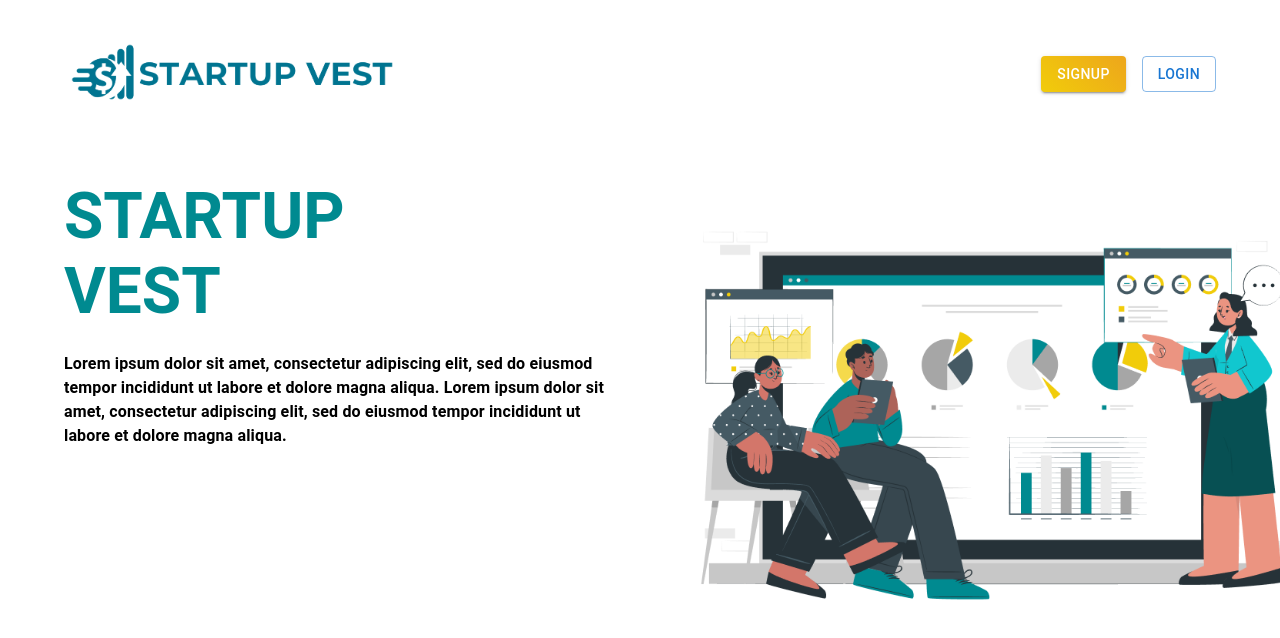
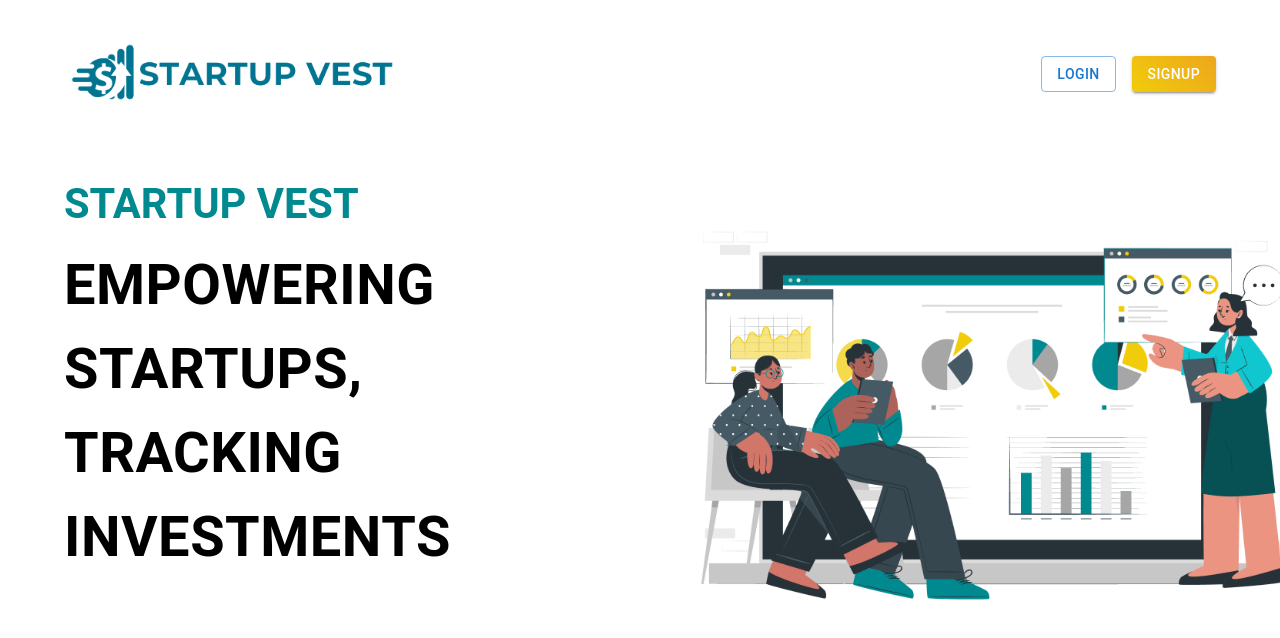
Before and after one commit to XenoviaaaFritzyyy/StartUp-Vest-Front, a React (Create React App) app: page / in a window 1280 px wide. Shown: the top 638 px of the page. Built offline with nearby package versions, Linux system fonts and the light colour scheme.

Commit message:
Push ko yan teh, push ko to teh. landing page, Signup and app.js changes kasi.

```diff
--- a/src/App.js
+++ b/src/App.js
@@ -23,7 +23,7 @@
       <Routes>
         <Route path="/" element={<LandingPage />} />
         <Route path="/signup" element={<Signup />} />
-        {/* <Route path="/landingpage" element={<LandingPage />} /> */}
+        <Route path="/login" element={<Login />} />
 
         <Route path="/profile" element={<Profile />} />
         <Route path="/companies" element={<Companies />} />
--- a/src/Components/LandingPage.js
+++ b/src/Components/LandingPage.js
@@ -1,6 +1,6 @@
 import React from 'react';
 import { Link } from 'react-router-dom';
-import { Container, Box, Typography, Button, Grid } from '@mui/material';
+import { Container, Box, Typography, Button, Grid} from '@mui/material';
 
 const LandingPage = () => {
   return (
@@ -22,27 +22,17 @@
           />
         </Box>
         <Box>
-          {/* Link to Signup */}
+          <Button component={Link} to="/login" variant="outlined" color="primary" sx={{ mr: 2 }}>
+            Login
+          </Button>
           <Button
-            variant="contained"
-            component={Link}
-            to="/signup"
+            component={Link} to="/signup" variant="contained"
             sx={{
               backgroundImage: 'linear-gradient(45deg, #F1CC0A, #EDA61C)',
-              color: '#FFFFFF',
-              mr: 2,
+              color: '#FFFFFF'
             }}
           >
             Signup
-          </Button>
-          {/* Link to Login */}
-          <Button
-            variant="outlined"
-            component={Link}
-            to="/login"
-            color="primary"
-          >
-            Login
           </Button>
         </Box>
       </Box>
@@ -50,29 +40,11 @@
       <Grid container spacing={4} sx={{ mt: 5 }}>
         <Grid item xs={12} md={6}>
             <Box sx={{ textAlign: 'center' }}>
-            <Typography
-              variant="h3"
-              gutterBottom
-              sx={{
-                fontWeight: 'bold',
-                color: '#008A90',
-                textAlign: 'left',
-                fontSize: '4rem',
-              }}
-            >
-              <span style={{ display: 'block' }}>STARTUP</span>
-              <span style={{ display: 'block' }}>VEST</span>
+            <Typography variant="h3" gutterBottom sx={{ fontWeight: 'bold', color: '#008A90', textAlign: 'left', fontSize: '2.6rem' }}>
+                STARTUP VEST
             </Typography>
-            <Typography
-              variant="body1"
-              align="left"
-              paragraph
-              sx={{ fontWeight: 'bold', color: '#000000' }}
-            >
-              Lorem ipsum dolor sit amet, consectetur adipiscing elit, sed do
-              eiusmod tempor incididunt ut labore et dolore magna aliqua. Lorem
-              ipsum dolor sit amet, consectetur adipiscing elit, sed do eiusmod
-              tempor incididunt ut labore et dolore magna aliqua.
+            <Typography variant="body1" align="left" paragraph sx={{ fontWeight: 'bold', color: '#000000', fontSize: '3.5rem' }}>
+                EMPOWERING STARTUPS, TRACKING INVESTMENTS
             </Typography>
             </Box>
         </Grid>
@@ -82,12 +54,7 @@
                 component="img"
                 src="/images/startup_illustration.png"
                 alt="Startup Illustration"
-              sx={{
-                width: '132%',
-                height: 'auto',
-                maxWidth: '120%',
-                maxHeight: 700,
-              }}
+                sx={{ width: '132%', height: 'auto', maxWidth: '120%', maxHeight: 700 }}
             />
             </Box>
         </Grid>
--- a/src/Components/Signup.js
+++ b/src/Components/Signup.js
@@ -111,7 +111,7 @@
 
                             <Grid item xs={12} sx={{ textAlign: 'center' }}>
                                 <Typography variant="h7" sx={{ color: '#F2F2F2' }}>
-                                    Already have an account? <Link to="/" style={{ color: '#FFFFFF' }}>Sign In</Link>
+                                    Already have an account? <Link to="/login" style={{ color: '#FFFFFF' }}>Sign In</Link>
                                 </Typography>
                             </Grid>
                         </Grid>
```
Lines whose indentation alone changed are shown as unchanged.
